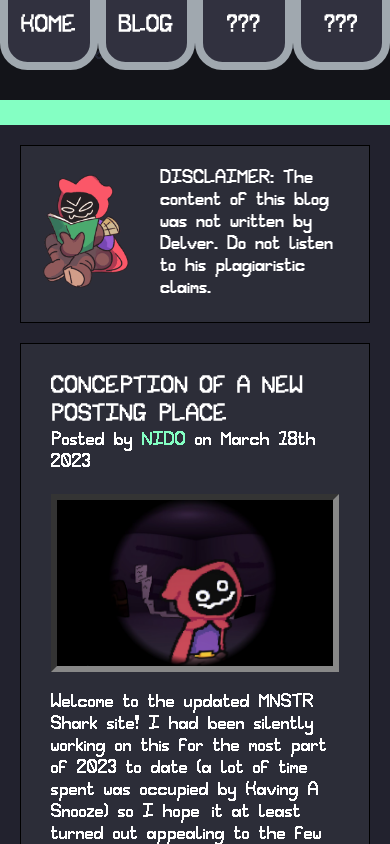
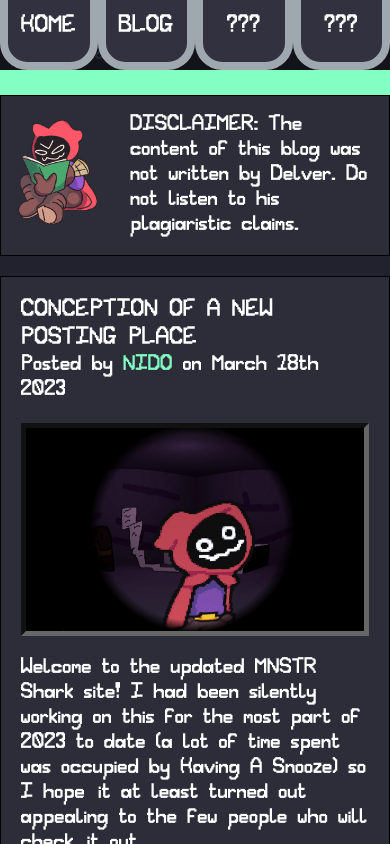
Before and after one commit to nidoshark/mnstrsharkdotcom, a plain HTML site: page blog.html in a window 390 px wide. Shown: the top 844 px of the page. Drawn offline with Linux system fonts and the light colour scheme.

Commit message:
More mobile style fixes

```diff
--- a/blog.html
+++ b/blog.html
@@ -14,10 +14,10 @@
 <body>
     <header-component></header-component>
     <div class="container">
-        <div class="blog-post" style="padding: 5px">
+        <div class="blog-post" style="padding: 0px">
             <table>
                 <tr>
-                    <td><img src="assets/delver_note.png" style="width: 140px; min-width: 80px;"></td>
+                    <td><img src="assets/delver_note.png" style="width: 150px; min-width: 70px;"></td>
                     <td>DISCLAIMER: The content of this blog was not written by Delver. Do not listen to his plagiaristic claims.</td>
                 </tr>
             </table>
--- a/components/footer.js
+++ b/components/footer.js
@@ -11,6 +11,8 @@ class Footer extends HTMLElement {
             background: black;
             background: linear-gradient(0deg, rgba(0,0,0,0.4) 0%, rgba(0,0,0,0) 100%);
             height: 200px;
+            margin-top: 70px;
+            padding: 10px;
         }
 
         .footer {
@@ -18,7 +20,7 @@ class Footer extends HTMLElement {
             width: 400px;
             margin: auto;
             text-align: center;
-            top: 50px;
+            top: 25%;
         }
 
         @media (max-width:600px) {
--- a/components/header.js
+++ b/components/header.js
@@ -44,6 +44,8 @@ class Header extends HTMLElement {
             .navigation {
                 height: 100px;
                 text-align: center;
+                position: absolute;
+                width: 100%;
             }
 
             .navigation a {
@@ -71,7 +73,7 @@ class Header extends HTMLElement {
                 background-image: url(assets/panel_logo.png);
                 margin-left: calc(calc(50% - var(--panel-width) * 0.5));
                 left: -175px;
-                top: 176px;
+                top: 146px;
                 width: 195px;
                 height: 229px;
                 position: absolute;
@@ -110,6 +112,7 @@ class Header extends HTMLElement {
                 top: 24px;
                 z-index: 1;
                 margin: auto;
+                top: 94px;
             }
 
             .marquee-border {
@@ -159,7 +162,7 @@ class Header extends HTMLElement {
         </style>
         <header>
             <div class="navigation">
-                <a href="index" onclick="playNav()">HOME
+                <a href="./" onclick="playNav()">HOME
                 </a><a href="blog" onclick="playNav()">BLOG
                 </a><a href="404" onclick="playNav()">???
                 </a><a href="404" onclick="playNav()">???</a>
--- a/style.css
+++ b/style.css
@@ -42,9 +42,9 @@ body {
     margin: 20px auto;
     display: block;
     border-style: inset;
-    border-width: 6px;
+    border-width: 5px;
     box-sizing: border-box;
-    border-color: #888888;
+    border-color: #666666;
 }
 
 .content {
@@ -69,6 +69,7 @@ body {
     margin-left: calc(50% - var(--panel-width) * 0.5);
     width: var(--panel-width);
     height: 100%;
+    top: 70px;
 }
 
 .container img {
@@ -83,19 +84,16 @@ body {
     padding: 30px;
     font-size: 16px;
     margin-bottom: 20px;
+    box-sizing: border-box;
 }
 
 .blog-post td {
     padding: 15px;
 }
 
-a:link {
+a:link, a:visited {
     color: #84FFC3;
     text-decoration: none;
-}
-
-a:visited {
-    color: #84FFC3;
 }
 
 a:hover {
@@ -106,20 +104,36 @@ a:active {
     color: white;
 }
 
+.mobile-padding {
+    padding: 0
+}
+
 @media (max-width:600px) {
     .container {
+        font-size: 18px;
         width: 100%;
         margin-left: 0;
         background: #22222E;
         border-image: none;
         border-image-slice: 25 fill;
         border-image-width: 0px;
-        padding: 20px;
+        padding: 0;
         border-top: 25px solid #84FFC3;
         border-bottom: 25px solid #84FFC3;
+    }
+
+    .mobile-padding {
+        padding: 20px;
     }
 
     h1 {
         font-size: 30px;
     }
+
+    .blog-post {
+        width: 100%;
+        margin-left: 0px;
+        padding: 20px;
+        font-size: 18px;
+    }
 }
```
Also changed, not shown: index.html (+1 -1 lines).
